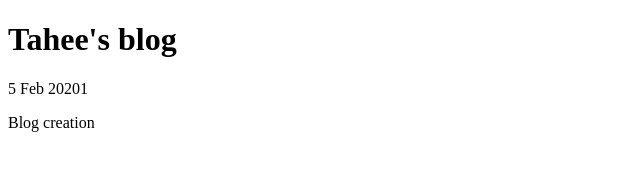
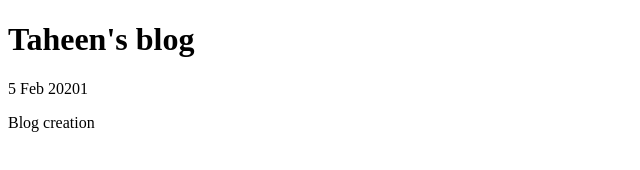
Before and after one commit to Taheen/taheen.github.io, a plain HTML site: page index.html in a window 1280 px wide. Shown: the whole page, without its empty margins (0-640 px from the left). Drawn offline with Linux system fonts and the light colour scheme.

Commit message:
Update index.html

```diff
--- a/index.html
+++ b/index.html
@@ -2,7 +2,7 @@
 <html>
 
 <body>
-<h1>Tahee's blog</h1>
+<h1>Taheen's blog</h1>
 <p>5 Feb 20201</p>
 <p>Blog creation</p>
 </body>
```
